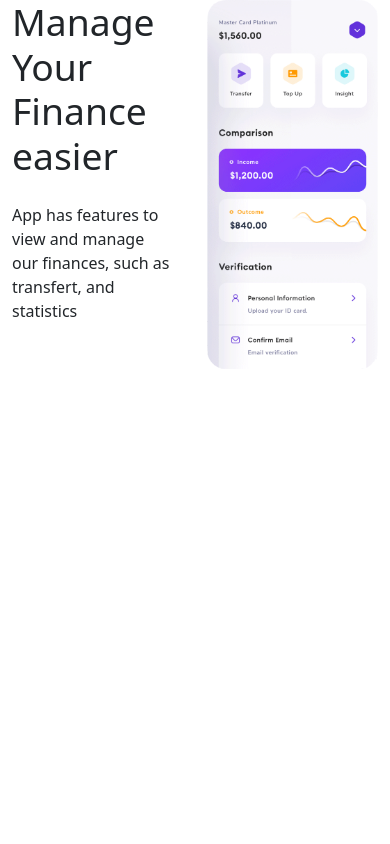
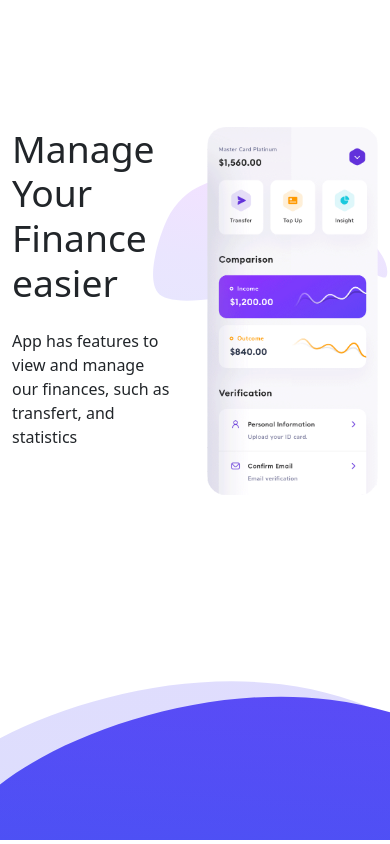
Before and after one commit to hmoustaphaousmane/responsive-website-with-html-css-and-bootstrap, a plain HTML site: page index.html in a window 390 px wide. Drawn offline with nearby package versions, Linux system fonts and the light colour scheme.

Commit message:
style: style home section

```diff
--- /dev/null
+++ b/css/responsive.css
@@ -0,0 +1,24 @@
+@media (min-width: 0px) and (max-width: 400px) {
+    #container-home {
+        padding-top: 0vh;
+    }
+}
+
+@media (min-width: 0px) and (max-width: 200px) {
+    #img-home {
+        min-width: 100px;
+        max-width: 125px;
+    }
+}
+
+@media (min-width: 356px) and (max-width: 400px) {
+    #img-home {
+        margin-top: 15vh;
+    }
+}
+
+@media (min-width: 400px) and (max-width: 450) {
+    #img-home {
+        margin-top: 10vh;
+    }
+}
--- /dev/null
+++ b/css/style.css
@@ -0,0 +1,19 @@
+.home {
+    height: 840px;
+    background-image: url(../images/bg-hero-1.svg);
+    background-size: cover;
+    background-repeat: no-repeat;
+}
+
+#container-home {
+    padding-top: 20vh;
+}
+
+#header-home {
+    margin-top: 15vh;
+}
+
+#img-home {
+    max-height: 500px;
+    min-width: 170px;
+}
--- a/index.html
+++ b/index.html
@@ -7,22 +7,23 @@
 
     <link href="https://cdn.jsdelivr.net/npm/bootstrap@5.3.5/dist/css/bootstrap.min.css" rel="stylesheet"
         integrity="sha384-SgOJa3DmI69IUzQ2PVdRZhwQ+dy64/BUtbMJw1MZ8t5HZApcHrRKUc4W0kG879m7" crossorigin="anonymous">
-    <link rel="stylesheet" href="style.css">
+    <link rel="stylesheet" href="css/style.css">
+    <link rel="stylesheet" href="css/responsive.css">
 
     <title>My App</title>
 </head>
 
 <body>
     <section class="home">
-        <div class="container">
+        <div class="container" id="container-home">
             <div class="row">
                 <div class="col">
-                    <h1 class="display-3 mb-4">Manage Your Finance <br>easier</h1>
+                    <h1 class="display-3 mb-4" id="header-home">Manage Your Finance <br>easier</h1>
                     <p>App has features to view and manage <br>our finances, such as transfert, and statistics</p>
                 </div>
                 <div class="col">
                     <img src="images/app-preview-1.png" alt="app preview" class="img-fluid"
-                        style="max-height: 500px; min-width: 100px;">
+                        id="img-home">
                 </div>
             </div>
         </div>
```
Also changed, not shown: images/bg-hero-1.svg (added), style.css (deleted).
